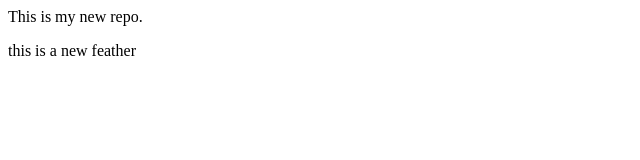
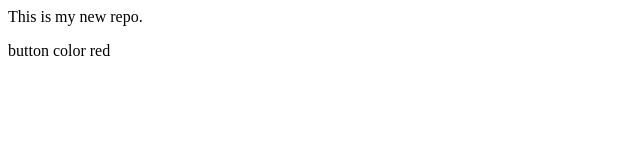
Before and after one commit to faisakzafar1/localrepo, a plain HTML site: page index.html in a window 1280 px wide. Shown: the full height of the page, 0-640 px from the left. Drawn offline with Linux system fonts and the light colour scheme.

```diff
--- a/index.html
+++ b/index.html
@@ -1,2 +1,2 @@
 <p>This is my new repo.</p>
-<p>this is a new feather</p>
+<p>button color red</p>
```
